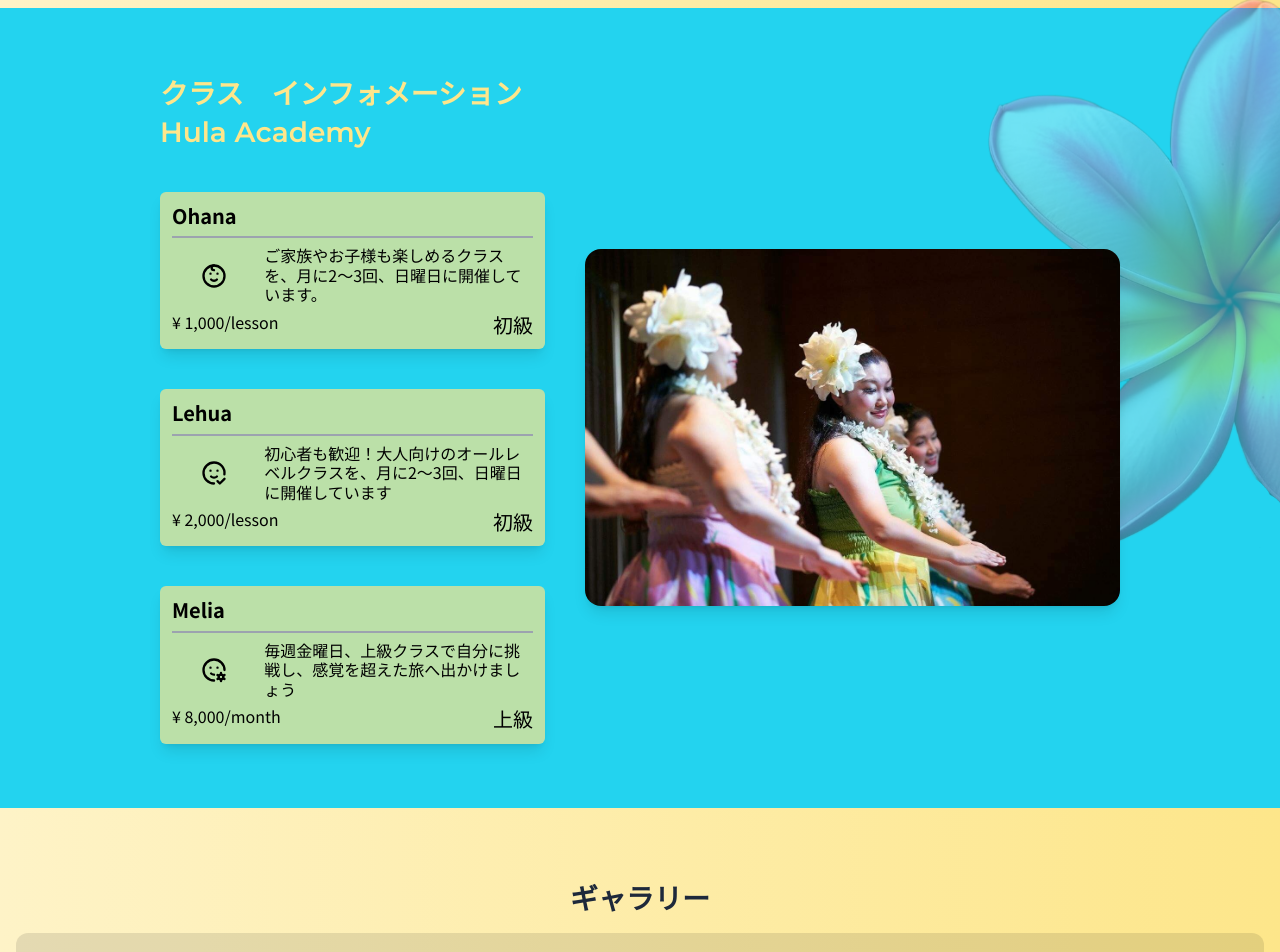
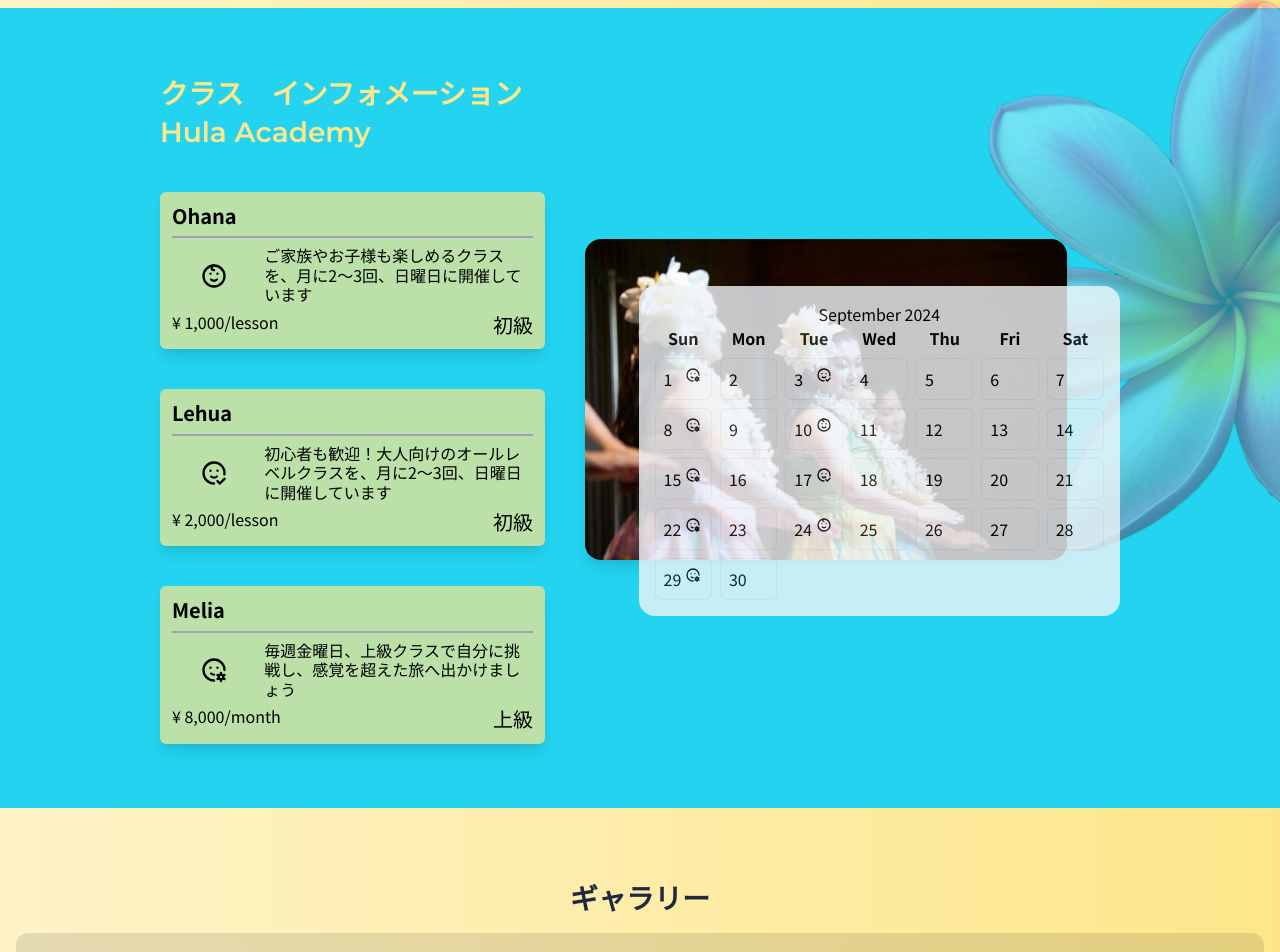
Before and after one commit to masarumoribe/chika-hula, a React (Vite) app: page / in a window 1280 px wide. Shown: the part 1595-2547 px from the top of the page. Built offline with nearby package versions, Linux system fonts and the light colour scheme; a web font is replaced by a local one.

Commit message:
created calendar in classes section

```diff
--- a/package.json
+++ b/package.json
@@ -10,6 +10,7 @@
     "preview": "vite preview"
   },
   "dependencies": {
+    "date-fns": "^4.1.0",
     "react": "^18.3.1",
     "react-dom": "^18.3.1",
     "react-icons": "^5.3.0"
--- /dev/null
+++ b/src/components/Calendar.jsx
@@ -0,0 +1,73 @@
+import { eachDayOfInterval, endOfMonth, format, getDay, startOfMonth } from "date-fns";
+import { TbMoodKid, TbMoodCheck, TbMoodCog } from "react-icons/tb";
+
+const WEEKDAYS = ["Sun", "Mon", "Tue", "Wed", "Thu", "Fri", "Sat"];
+
+function Calendar() {
+  const currentDate = new Date();
+  const firstDayOfMonth = startOfMonth(currentDate);
+  const lastDayOfMonth = endOfMonth(currentDate);
+
+  const daysInMonth = eachDayOfInterval({
+    start: firstDayOfMonth,
+    end: lastDayOfMonth,
+  })
+
+  const startDayIndex = getDay(firstDayOfMonth);
+
+  const classToday = (index) => {
+    switch(index) {
+      case 0:
+        return <TbMoodCog/>
+      case 2:
+        return <TbMoodCheck/>
+      case 7:
+        return <TbMoodCog/>
+      case 9:
+        return <TbMoodKid/>
+      case 14:
+        return <TbMoodCog/>
+      case 16:
+        return <TbMoodCheck/>
+      case 21:
+        return <TbMoodCog/>
+      case 23:
+        return <TbMoodKid/>
+      case 28:
+        return <TbMoodCog/>
+      default:
+        return ""
+    }
+  }
+
+  return (
+    <div className="container mx-auto p-4">
+      <div>
+        <h2 className="text-center">{format(currentDate, "MMMM yyyy")}</h2>
+      </div>
+      <div className="grid grid-cols-7 gap-2">
+        {WEEKDAYS.map((day) => {
+          return (
+            <div key={day} className="font-bold text-center">
+              {day}
+            </div>
+          );
+        })}
+        {Array.from({ length: startDayIndex}).map((_, index) => {
+          return <div key={`empty-${index}`} className="border rounded-md"></div>
+        })}
+        {daysInMonth.map((day, index) => {
+          return (
+            <div key={index} className="grid grid-cols-2 gap-1 border rounded-md p-2">
+              {console.log(day)}
+              {format(day, "d")}
+              {classToday(index)}
+            </div>
+          );
+        })}
+      </div>
+    </div>
+  )
+}
+
+export default Calendar
--- a/src/sections/Classes.jsx
+++ b/src/sections/Classes.jsx
@@ -1,8 +1,12 @@
 /* eslint-disable no-irregular-whitespace */
-import { chika6 } from "../assets/images"
+import { chika6 } from "../assets/images";
 import { TbMoodKid, TbMoodCheck, TbMoodCog } from "react-icons/tb";
+import Calendar from "../components/Calendar";
+import { useState } from "react";
 
 function Classes() {
+  const [date, setDate] = useState(new Date());
+
   return (
     <section
     id="classes"
@@ -16,7 +20,7 @@ function Classes() {
           <div className="grid grid-cols-4 gap-2 bg-amber-200/70 text-xl rounded-md shadow-lg p-3">
             <h1 className="col-span-4 border-b-2 border-gray-400 font-bold pb-2">Ohana</h1>
             <TbMoodKid className="row-span-2 place-self-center text-3xl"/>
-            <p className="col-span-3 row-span-2 text-sm lg:text-base text-left">ご家族やお子様も楽しめるクラスを、月に2〜3回、日曜日に開催しています。</p>
+            <p className="col-span-3 row-span-2 text-sm lg:text-base text-left">ご家族やお子様も楽しめるクラスを、月に2〜3回、日曜日に開催しています</p>
             <p className="text-base col-span-2 justify-self-start">¥ 1,000/lesson</p>
             <p className="col-span-2 justify-self-end">初級</p>
           </div>
@@ -36,11 +40,16 @@ function Classes() {
           </div>
         </div>
       </div>
-      <div className="w-5/6 pt-10 z-10">
-        <img
-        src={chika6}
-        alt="hula dance lesson"
-        className="w-full h-auto object-cover rounded-2xl shadow-lg"/>
+      <div className="w-5/6 grid grid-rows-8 grid-cols-10 pt-10 z-10">
+        <div className="row-start-1 row-span-7 col-start-1 col-span-9">
+          <img
+          src={chika6}
+          alt="hula dance lesson"
+          className="w-full h-auto object-cover rounded-2xl shadow-lg"/>
+        </div>
+        <div className="w-full row-span-7 row-end-9 col-span-9 col-end-11 bg-slate-100 rounded-2xl opacity-80 z-10">
+          <Calendar onChange={setDate} value={date}/>
+        </div>
       </div>
     </section>
   )
```
Also changed, not shown: 1 other file (tests, documents, lock files or other folders).
